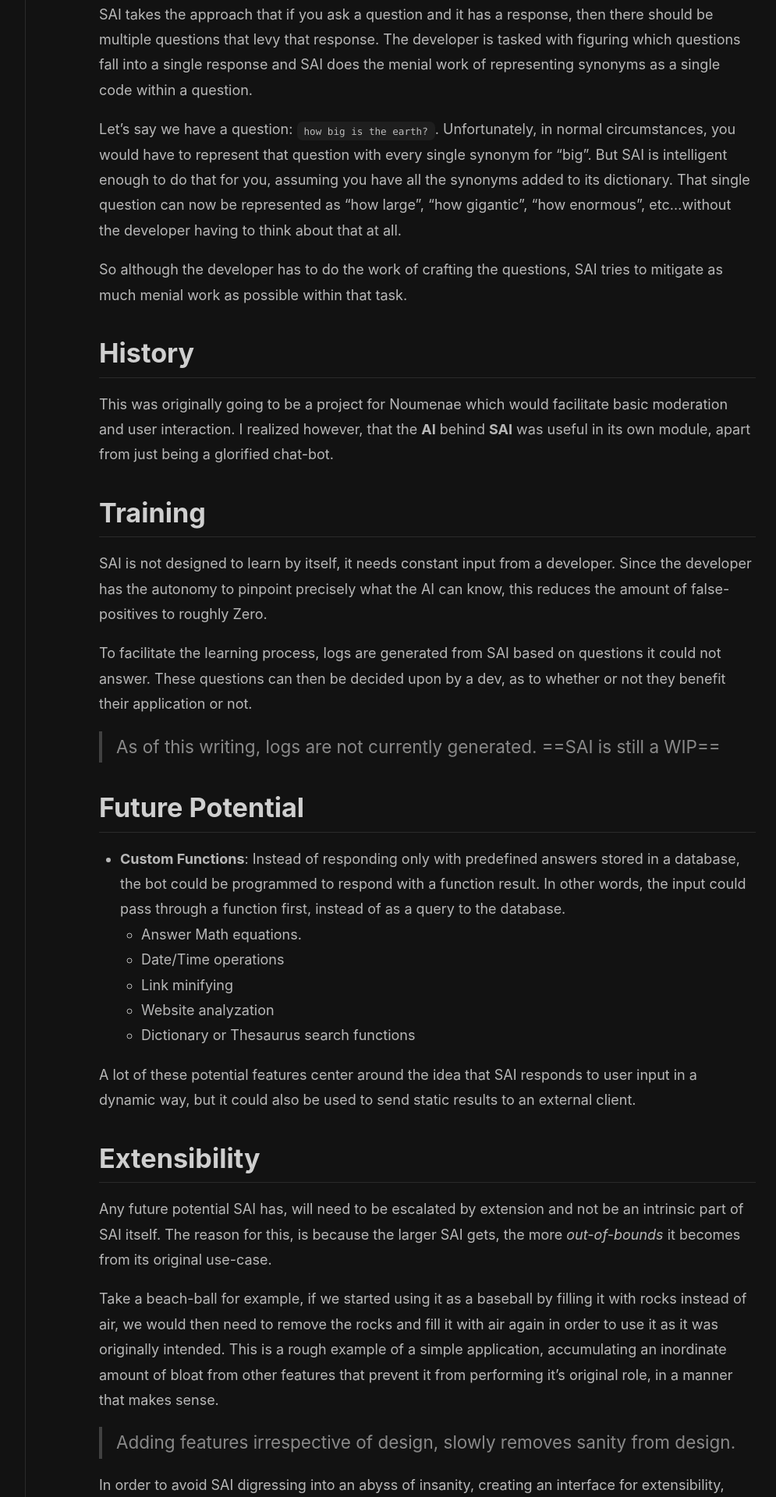
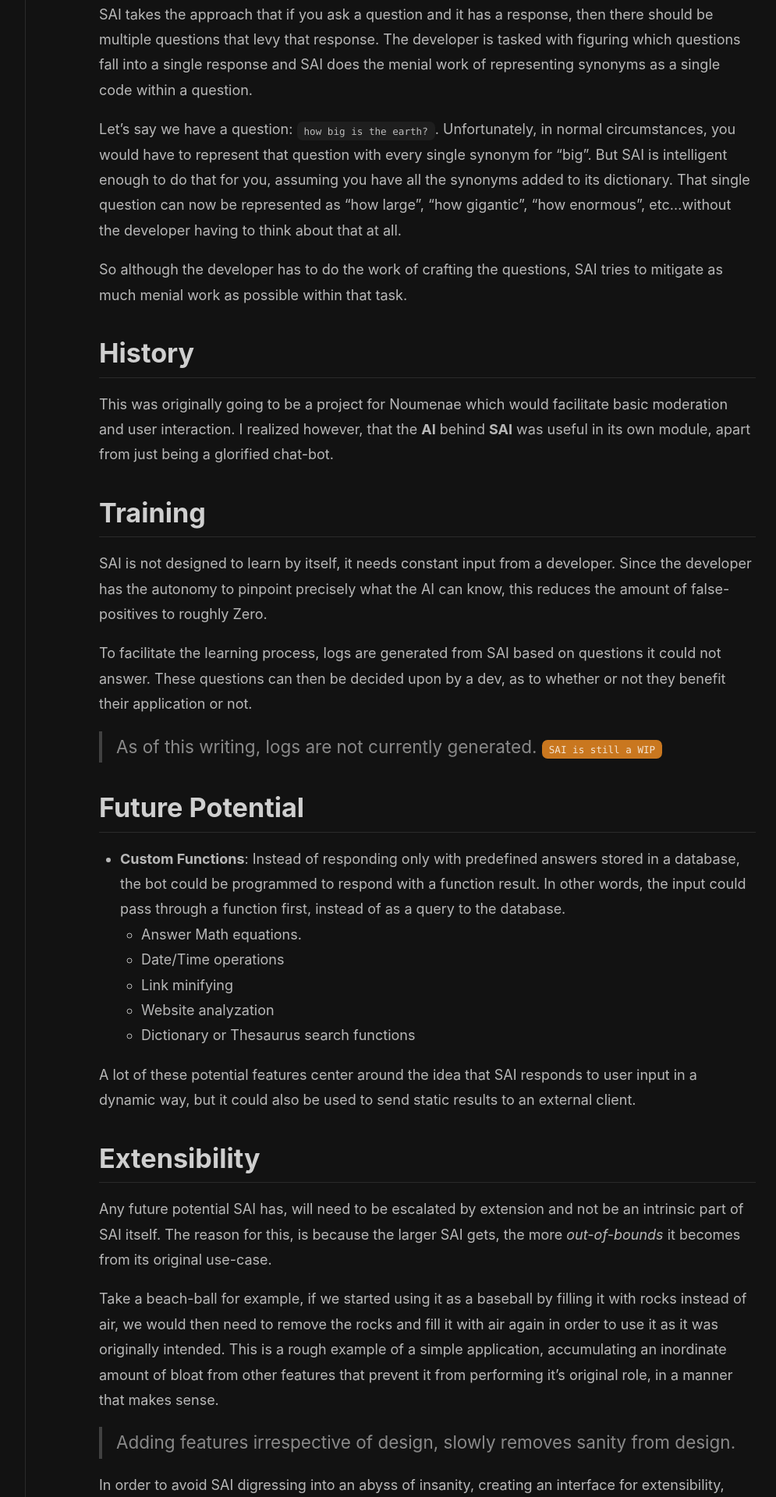
Before and after one commit to Everything-Explained/SAI, a Jekyll site: the page built from index.md, in a window 1280 px wide. Shown: the part 567-2487 px from the top of the page at 78% size, without its empty margins (217-1212 px from the left). Built offline with Jekyll 4.4.1, drawn with Linux system fonts in a browser that asks for light colours; nearby versions of some CDN libraries; our own code applies the rules of GitHub Pages for plain Markdown files; part of the change alters nothing that is shown.

```diff
--- a/index.md
+++ b/index.md
@@ -24,7 +24,7 @@ SAI is not designed to learn by itself, it needs constant input from a developer
 
 To facilitate the learning process, logs are generated from SAI based on questions it could not answer. These questions can then be decided upon by a dev, as to whether or not they benefit their application or not.
 
-> As of this writing, logs are not currently generated. ==SAI is still a WIP==
+> As of this writing, logs are not currently generated. `SAI is still a WIP`{:.warning}
 
 ## Future Potential
 - **Custom Functions**: Instead of responding only with predefined answers stored in a database, the bot could be programmed to respond with a function result. In other words, the input could pass through a function first, instead of as a query to the database.
```
